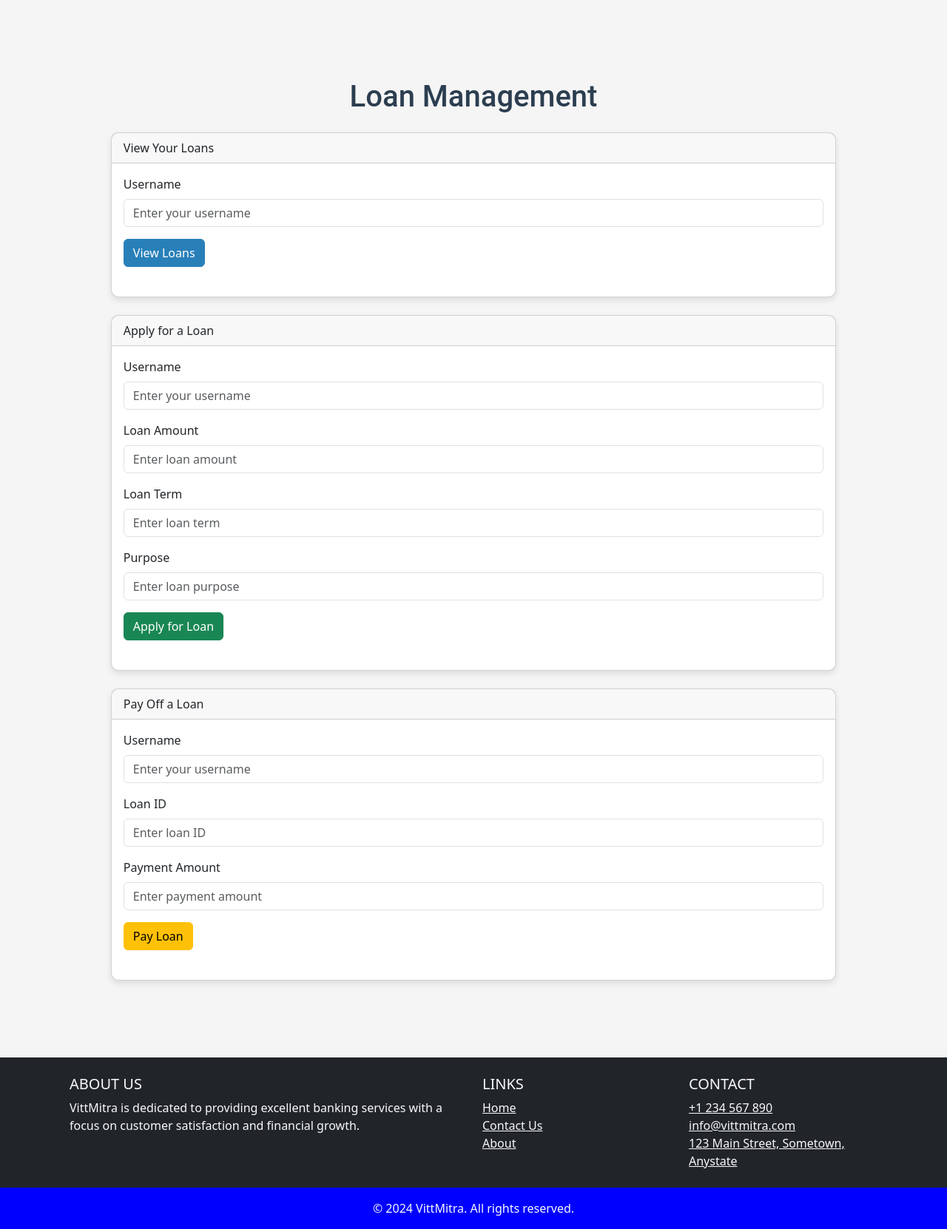
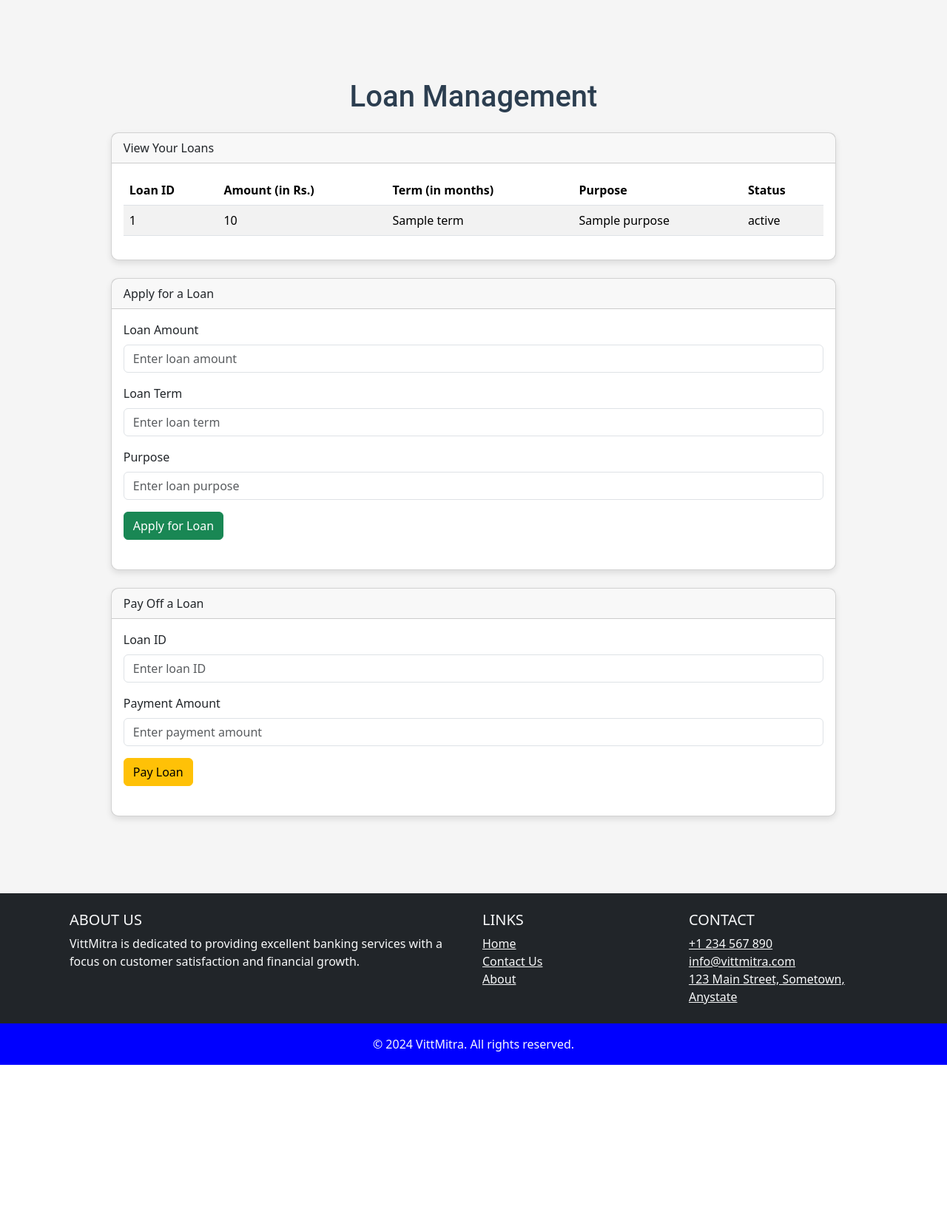
Before and after one commit to PsychoPunkSage/Chronark, a Flask app: template src/frontend/templates/loan.html in a window 1280 px wide. Shown: the part 67-1729 px from the top of the page at 74% size. After the commit the page ends 1507 px from the top, so only its background shows below. Run offline with Flask 3, Linux system fonts and the light colour scheme; the template is opened without the code that fills it: most values are stand-ins (such as "Sample title", 1, 10 or a date in 2020); parts of the project's set-up code (start-up, migrations or seed data) failed here and were passed over.

Commit message:
fix::> improved UI

```diff
--- a/src/frontend/templates/loan.html
+++ b/src/frontend/templates/loan.html
@@ -11,20 +11,32 @@ custom_styles %}
     <div class="card mt-4">
       <div class="card-header">View Your Loans</div>
       <div class="card-body">
-        <form id="viewLoansForm">
-          <div class="mb-3">
-            <label for="usernameView" class="form-label">Username</label>
-            <input
-              type="text"
-              class="form-control"
-              id="usernameView"
-              placeholder="Enter your username"
-              required
-            />
-          </div>
-          <button type="submit" class="btn btn-primary">View Loans</button>
-        </form>
-        <div id="loansList" class="mt-4"></div>
+        {% if loans|length == 0 %}
+        <p>No loans available.</p>
+        {% else %}
+        <table class="table table-striped">
+          <thead>
+            <tr>
+              <th scope="col">Loan ID</th>
+              <th scope="col">Amount (in Rs.)</th>
+              <th scope="col">Term (in months)</th>
+              <th scope="col">Purpose</th>
+              <th scope="col">Status</th>
+            </tr>
+          </thead>
+          <tbody>
+            {% for loan in loans %}
+            <tr>
+              <td>{{ loan.loan_id }}</td>
+              <td>{{ loan.amount }}</td>
+              <td>{{ loan.term }}</td>
+              <td>{{ loan.purpose }}</td>
+              <td>{{ loan.status }}</td>
+            </tr>
+            {% endfor %}
+          </tbody>
+        </table>
+        {% endif %}
       </div>
     </div>
 
@@ -32,23 +44,14 @@ custom_styles %}
     <div class="card mt-4">
       <div class="card-header">Apply for a Loan</div>
       <div class="card-body">
-        <form id="applyLoanForm">
-          <div class="mb-3">
-            <label for="usernameApply" class="form-label">Username</label>
-            <input
-              type="text"
-              class="form-control"
-              id="usernameApply"
-              placeholder="Enter your username"
-              required
-            />
-          </div>
+        <form id="applyLoanForm" method="post" action="/record_loan">
           <div class="mb-3">
             <label for="loanAmount" class="form-label">Loan Amount</label>
             <input
               type="number"
               class="form-control"
               id="loanAmount"
+              name="amount"
               placeholder="Enter loan amount"
               required
             />
@@ -59,6 +62,7 @@ custom_styles %}
               type="text"
               class="form-control"
               id="loanTerm"
+              name="term"
               placeholder="Enter loan term"
               required
             />
@@ -69,6 +73,7 @@ custom_styles %}
               type="text"
               class="form-control"
               id="loanPurpose"
+              name="purpose"
               placeholder="Enter loan purpose"
               required
             />
@@ -83,8 +88,8 @@ custom_styles %}
     <div class="card mt-4">
       <div class="card-header">Pay Off a Loan</div>
       <div class="card-body">
-        <form id="payLoanForm">
-          <div class="mb-3">
+        <form id="payLoanForm" method="post" action="/payout_loan">
+          <!-- <div class="mb-3">
             <label for="usernamePay" class="form-label">Username</label>
             <input
               type="text"
@@ -93,13 +98,14 @@ custom_styles %}
               placeholder="Enter your username"
               required
             />
-          </div>
+          </div> -->
           <div class="mb-3">
             <label for="loanId" class="form-label">Loan ID</label>
             <input
               type="text"
               class="form-control"
               id="loanId"
+              name="loanId"
               placeholder="Enter loan ID"
               required
             />
@@ -110,6 +116,7 @@ custom_styles %}
               type="number"
               class="form-control"
               id="payAmount"
+              name="amount"
               placeholder="Enter payment amount"
               required
             />
```
